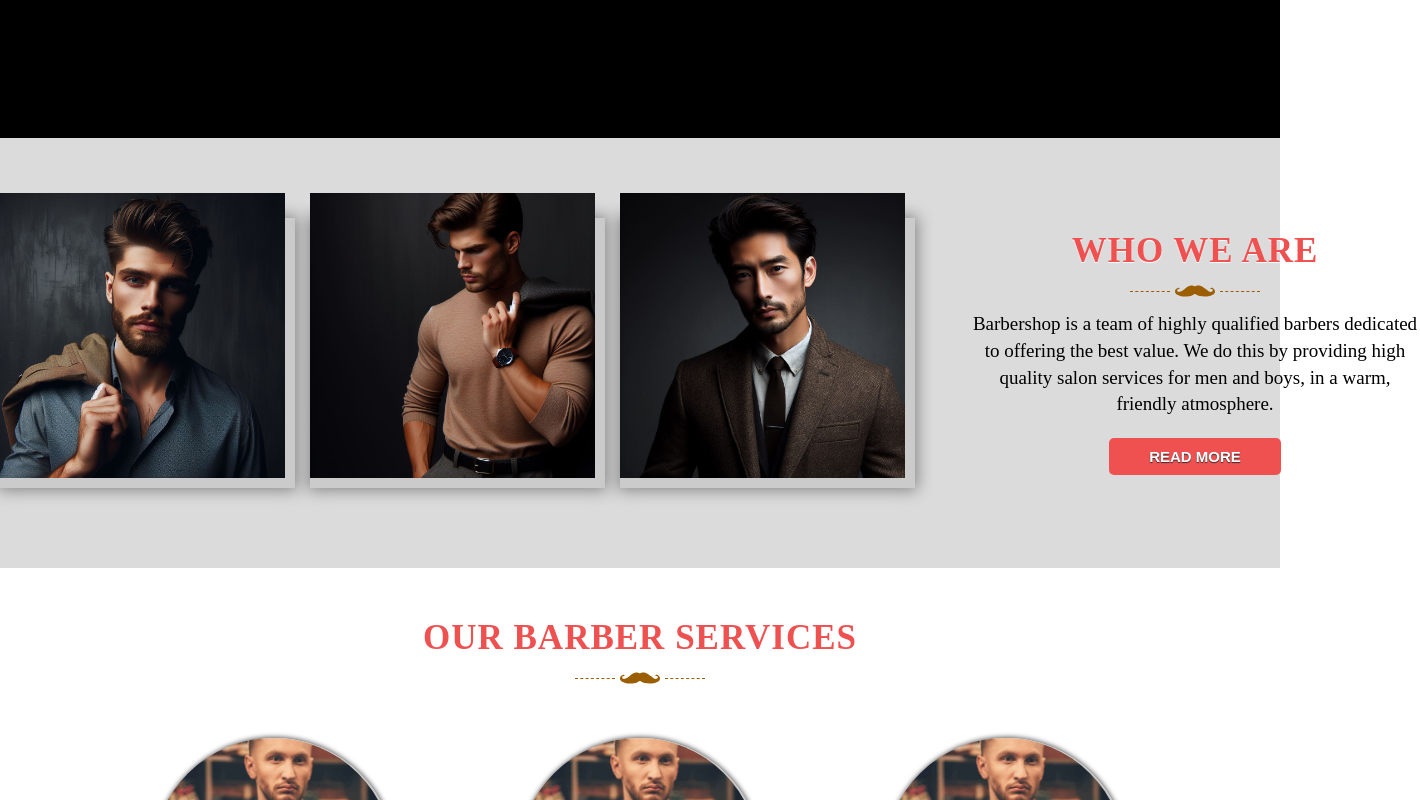
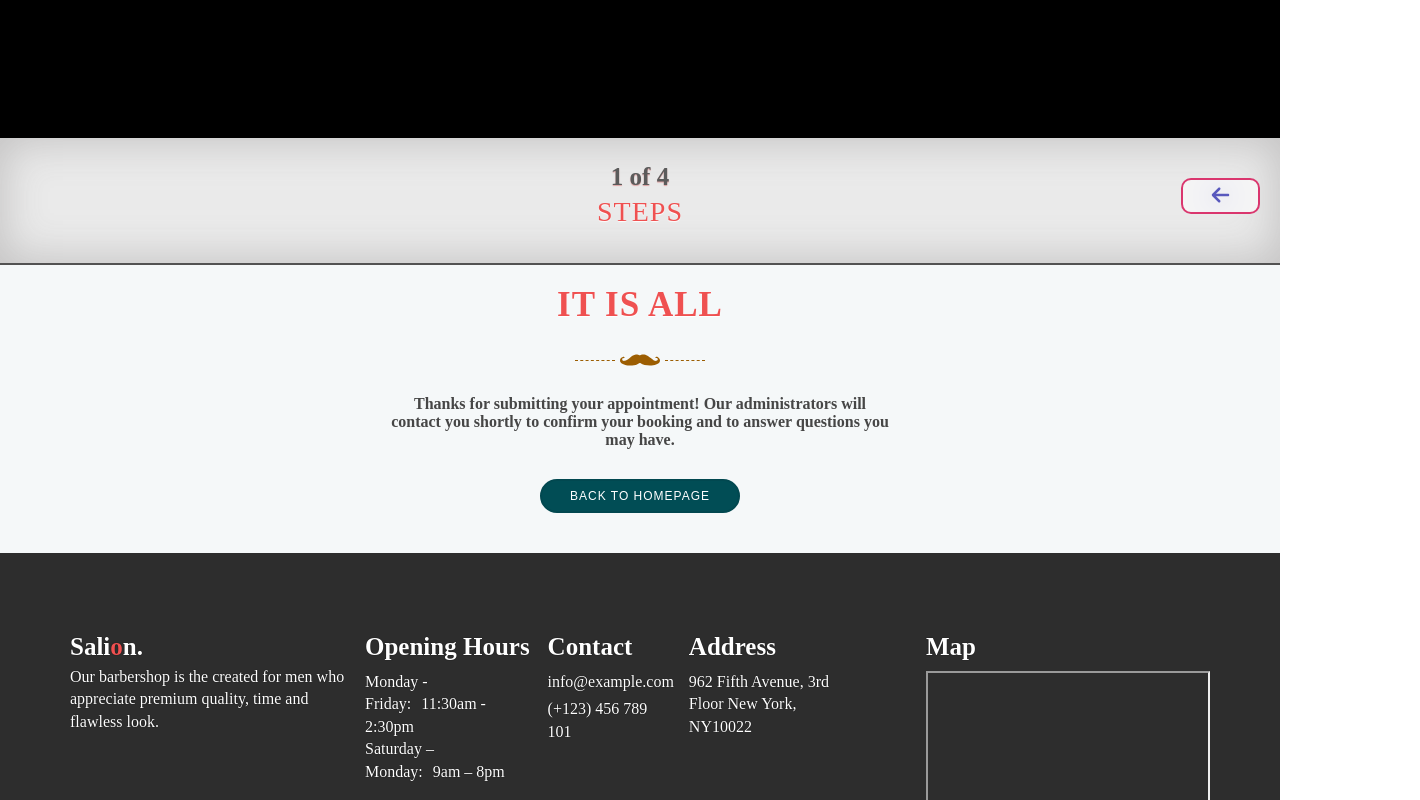
Before and after one commit to Korneliia08/myBet, a React (Create React App) app: page /mybet/registration/summary in a window 1280 px wide. Before the commit this address led to /mybet. Shown: the part 620-1420 px from the top of the page, 1420 px wide, since content can reach past the window. Built offline with nearby package versions, Linux system fonts and the light colour scheme; grey boxes are pictures that could not be loaded.

Commit message:
create component "summary"

```diff
--- a/src/App.css
+++ b/src/App.css
@@ -63,4 +63,24 @@
   background-color: #004148;
 }
 
+.btnBackToHome {
+  color: #fff;
+  background: #014d55;
+  font-size: 12px;
+  padding: 8px 28px;
+  border-radius: 35px;
+  min-width: 200px;
+  text-transform: uppercase;
+  border: 2px solid #024850;
+  letter-spacing: 1px;
+  transition: all 400ms ease;
+}
+.btnBackToHome:hover {
+  cursor: pointer;
+  background: #00373d;
+}
+.btnBackToHome:focus {
+  background: #014d56;
+}
+
 /*# sourceMappingURL=App.css.map */
--- a/src/App.js
+++ b/src/App.js
@@ -15,6 +15,7 @@ import ChooseDate from "./defaultPanel/dynamicSubPages/Registration/stepsCompone
 import Veryfication from "./defaultPanel/dynamicSubPages/Registration/stepsComponents/Veryfication/Veryfication";
 import BasicData from "./defaultPanel/dynamicSubPages/Registration/stepsComponents/BasicData/BasicData";
 import ServiceInfo from "./defaultPanel/dynamicSubPages/ServiceInfo/ServiceInfo";
+import Summary from "./defaultPanel/dynamicSubPages/Registration/stepsComponents/Summary/Summary";
 
 function App() {
     const router = createBrowserRouter([
@@ -71,6 +72,10 @@ function App() {
                             element: <Veryfication/>
                         },
                         {
+                            path: "summary",
+                            element: <Summary/>
+                        },
+                        {
                             path: "",
                             element: <Navigate to="/registration/employee"></Navigate>
                         }
--- a/src/App.scss
+++ b/src/App.scss
@@ -64,3 +64,25 @@
     background-color: #004148;
   }
 }
+
+.btnBackToHome {
+  color: #fff;
+  background: #014d55;
+  font-size: 12px;
+  padding: 8px 28px;
+  border-radius: 35px;
+  min-width: 200px;
+  text-transform: uppercase;
+  border: 2px solid #024850;
+  letter-spacing: 1px;
+  transition: all 400ms ease;
+
+  &:hover {
+    cursor: pointer;
+    background: #00373d;
+  }
+
+  &:focus {
+    background: #014d56;
+  }
+}
--- /dev/null
+++ b/src/defaultPanel/dynamicSubPages/Registration/stepsComponents/Summary/Summary.jsx
@@ -0,0 +1,23 @@
+import Moustache from "../../../../components/Moustache/Moustache";
+import {useNavigate} from "react-router-dom";
+
+const Summary = () => {
+    const navigate = useNavigate();
+
+    function backToHomePage() {
+        navigate("/");
+    }
+
+    return (
+        <div className="containerInRegistration">
+            <h4 className="mainTitle">It is all</h4>
+            <Moustache/>
+            <p className="contentInRegistration">
+                Thanks for submitting your appointment! Our administrators will contact you shortly to confirm your
+                booking and to answer questions you may have.
+            </p>
+            <button className="btnBackToHome" onClick={backToHomePage}>Back To HomePage</button>
+        </div>
+    )
+}
+export default Summary;
--- /dev/null
+++ b/src/defaultPanel/dynamicSubPages/Registration/stepsComponents/Summary/Summary.module.css
@@ -0,0 +1,3 @@
+
+
+/*# sourceMappingURL=Summary.module.css.map */
--- a/src/defaultPanel/dynamicSubPages/Registration/stepsComponents/Veryfication/Veryfication.jsx
+++ b/src/defaultPanel/dynamicSubPages/Registration/stepsComponents/Veryfication/Veryfication.jsx
@@ -1,8 +1,16 @@
 import Back from "../../../../components/Back/Back";
 import Moustache from "../../../../components/Moustache/Moustache";
 import style from "./Veryfication.module.css";
+import {useNavigate} from "react-router-dom";
 
 const Veryfication = () => {
+    const navigate = useNavigate();
+
+    function desplaySummary(event) {
+        event.preventDefault();
+        navigate("/registration/summary");
+    }
+
     return (
         <div className="containerInRegistration">
             <Back/>
@@ -10,7 +18,7 @@ const Veryfication = () => {
             <Moustache/>
             <form className={style.form}>
                 <input type="text" placeholder="veryfication code"/>
-                <input type="submit" value="Next" className="nextBtn"/>
+                <input type="submit" value="Next" className="nextBtn" onClick={desplaySummary}/>
             </form>
         </div>
     )
```
Also changed, not shown: src/defaultPanel/dynamicSubPages/Registration/stepsComponents/Summary/Summary.module.scss (added), 2 other files (tests, documents, lock files or other folders).
